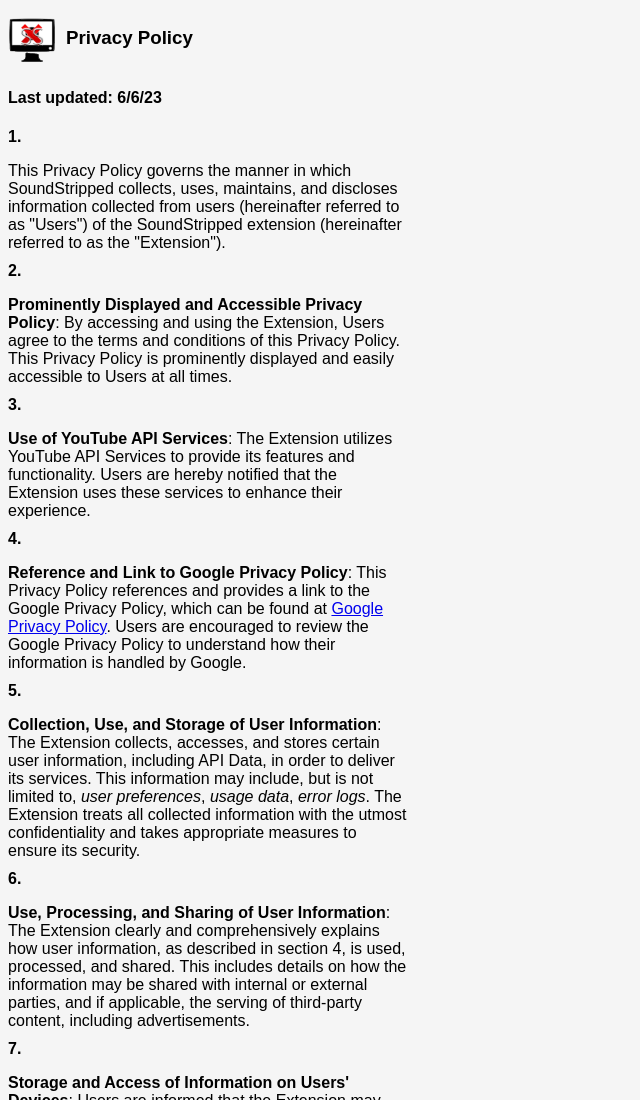
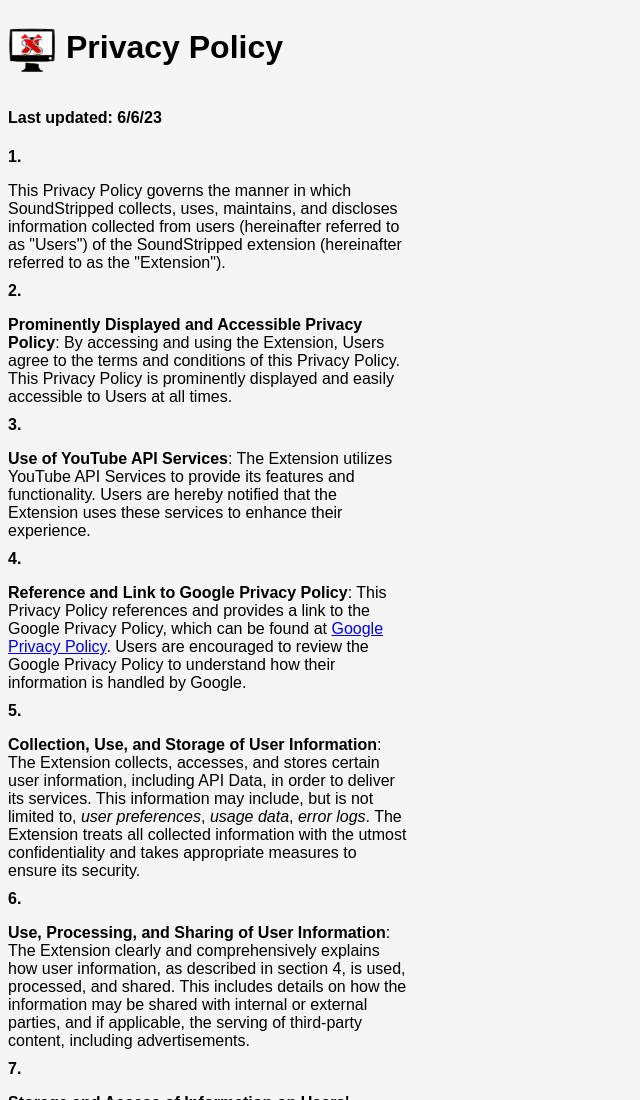
Before and after one commit to DragonBlessed/SoundStripped, a browser extension: page privacypolicy.html in a window 1280 px wide. Shown: the top 1100 px of the page, without its empty margins (0-640 px from the left). Drawn offline with Linux system fonts and the light colour scheme.

Commit message:
edited header for PP and js file for pp no longer needed

```diff
--- a/privacypolicy.html
+++ b/privacypolicy.html
@@ -9,7 +9,7 @@
     <div class="container">
      <div class = "privtitle">
         <img src="Images/icon48.png" id="stripImage">
-        <h3>Privacy Policy</h3>
+        <h1>Privacy Policy</h1>
     </div>
     <h4><b>Last updated: 6/6/23</b></h4>
     <div class="policy">
```
Also changed, not shown: privacypolicy.js (deleted).
